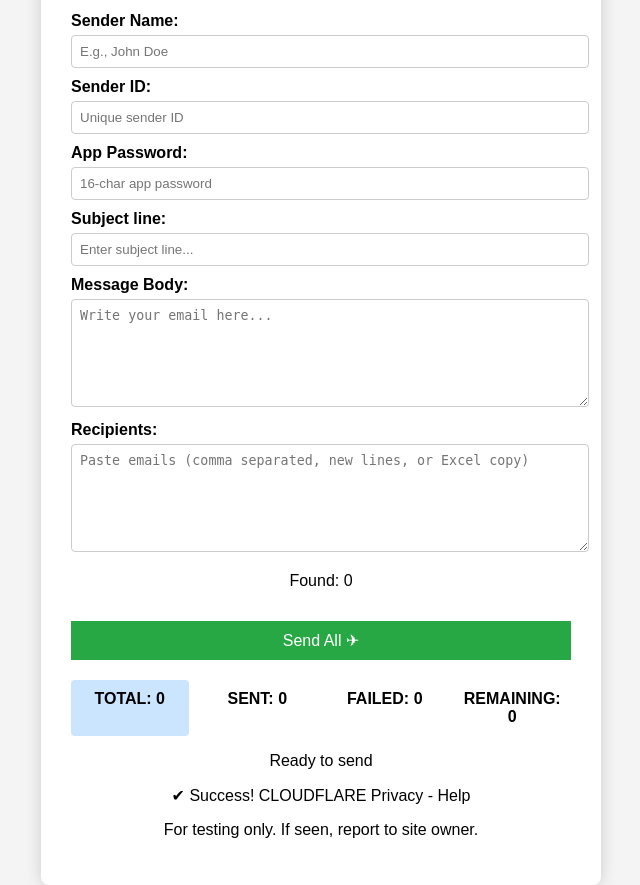
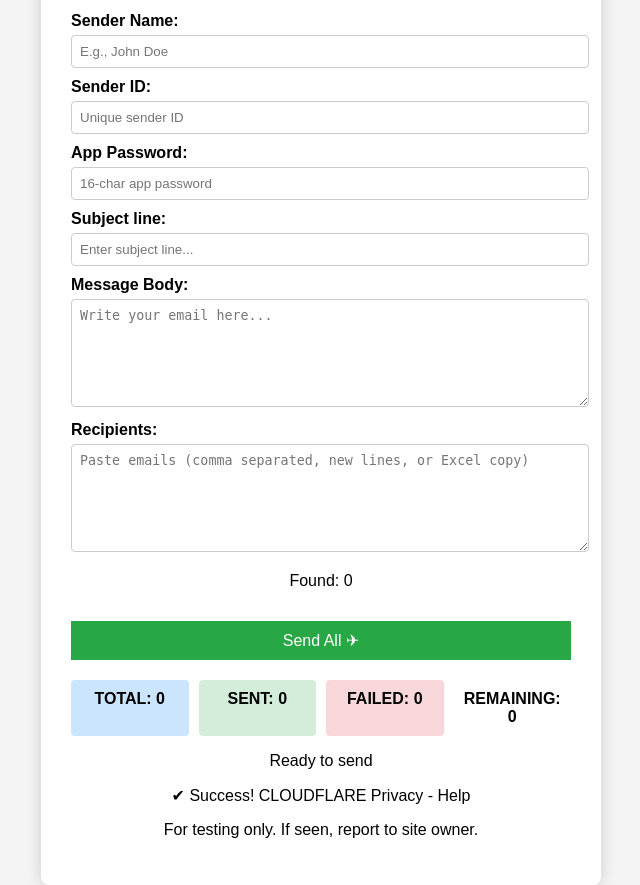
Before and after one commit to pradeepkumar95751-bit/Pradee-Kumar, a Flask app: page / in a window 1280 px wide. Shown: the whole page, without its empty margins (319-959 px from the left). Run offline with Flask 2, Linux system fonts and the light colour scheme.

Commit message:
Update style.css

```diff
--- a/static/style.css
+++ b/static/style.css
@@ -74,4 +74,6 @@ input, textarea {
 }
 
 .total { background: #cce5ff; }
-.sent
+.sent { background: #d4edda; }
+.failed { background: #f8d7da; }
+.remaining { background:
```
